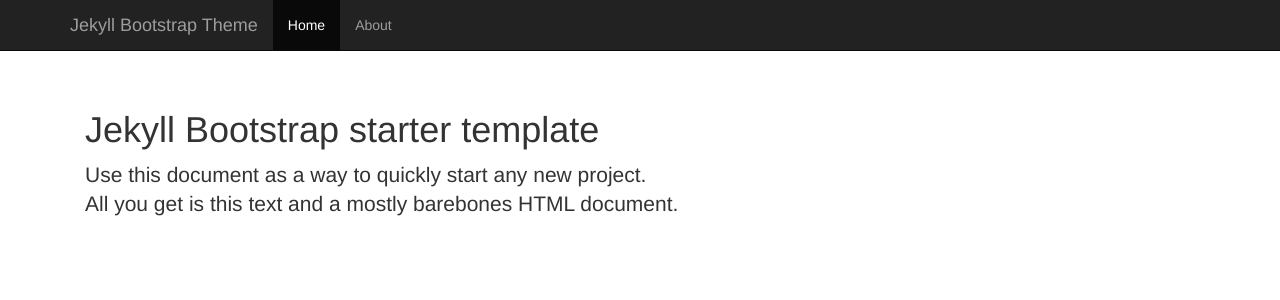
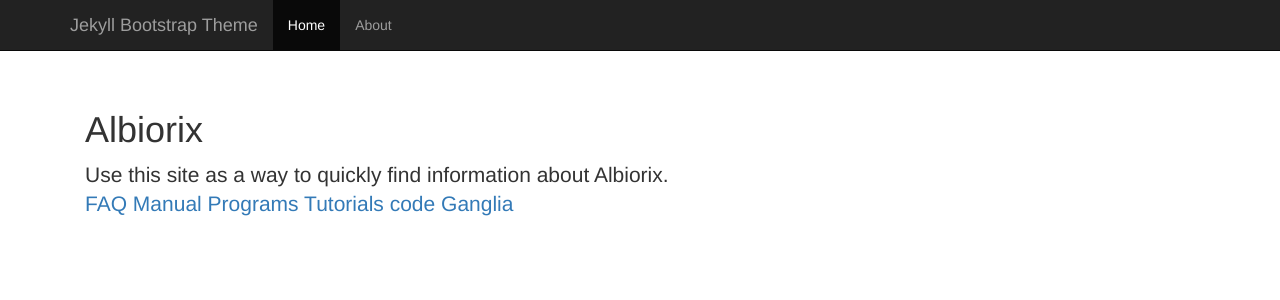
Before and after one commit to The-Bioinformatics-Group/Albiorix, a Jekyll site: the page built from index.html, in a window 1280 px wide. Shown: the top 300 px of the page. Built offline with Jekyll 4.4.1, drawn with Linux system fonts in a browser that asks for light colours; nearby versions of some CDN libraries.

Commit message:
New index file

```diff
--- a/index.html
+++ b/index.html
@@ -3,9 +3,14 @@ layout: default
 title:  'Welcome'
 ---
 
-<h1>Jekyll Bootstrap starter template</h1>
+<h1>Albiorix</h1>
 
 <p class="lead">
-  Use this document as a way to quickly start any new project.<br>
-  All you get is this text and a mostly barebones HTML document.
+  Use this site as a way to quickly find information about Albiorix.<br>
+  <a href=https://github.com/mtop/albiorix/wiki/FAQ>FAQ</a>
+  <a href=http://matstopel.se/Albiorix>Manual</a>
+  <a href=https://github.com/mtop/albiorix/wiki/Installed-programs>Programs</a>
+  <a href=https://github.com/mtop/albiorix/wiki/Tutorials>Tutorials</a>
+  <a href=https://github.com/mtop/albiorix>code</a>
+  <a href=http://albiorix.bioenv.gu.se/ganglia/>Ganglia</a>
 </p>
```
